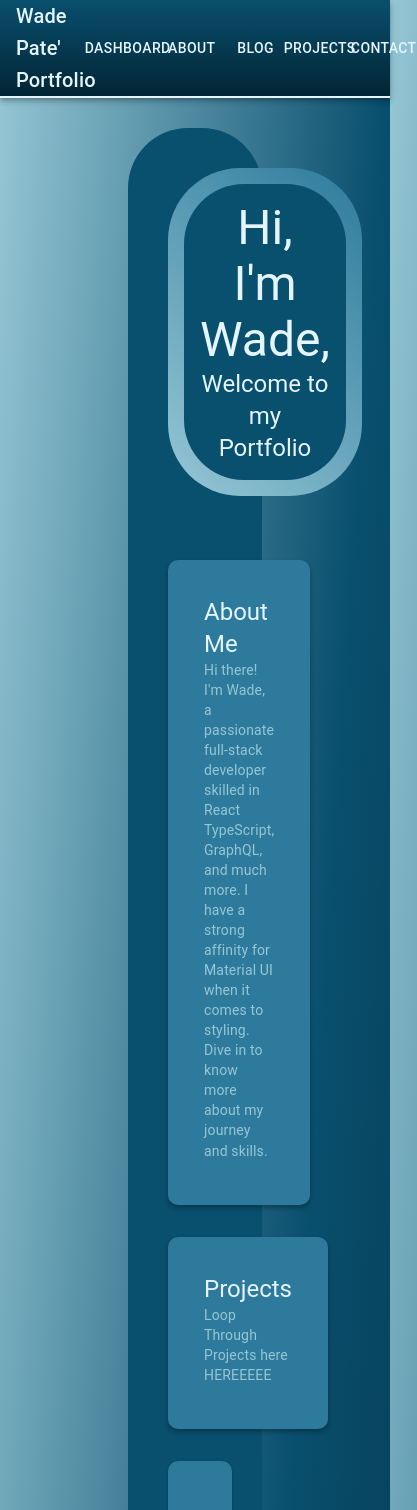
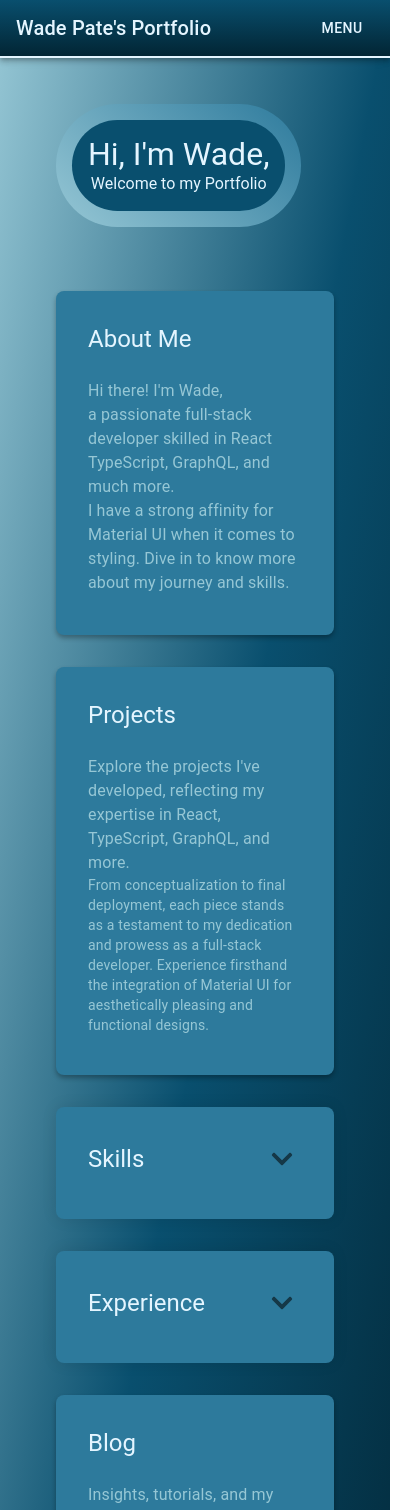
Before and after one commit to Dozr13/port_v3.0, a Next.js app: page / in a window 390 px wide. Shown: the top 1510 px of the page, 417 px wide, since content can reach past the window. Built offline with nearby package versions, Linux system fonts and the light colour scheme.

Commit message:
working on styles for mobile devices

```diff
--- a/src/app/globals.css
+++ b/src/app/globals.css
@@ -34,27 +34,27 @@ body {
 }
 
 .card {
-  background-color: #094f6e;
+  background-color: var(--secondary-background-color);
 }
 
 /* Text & Typography */
 h1,
 h2,
 h3 {
-  color: #e4f5ff;
+  color: var(--primary-color);
 }
 p,
 span {
-  color: #96c7d5;
+  color: var(--secondary-color);
 }
 
 /* Buttons & Links */
 .button-primary {
-  background-color: #e4f5ff;
+  background-color: var(--primary-color);
   color: #022534;
 }
 .button-secondary {
-  background-color: #96c7d5;
+  background-color: var(--secondary-color);
   color: #022534;
 }
 a {
@@ -63,5 +63,12 @@ a {
 
 /* Borders & Shadows */
 .card {
-  box-shadow: 0px 4px 6px #2d7a9c;
+  box-shadow: 0px 4px 6px --mid-ground-color;
 }
+
+@media only screen and (max-width: 600px) {
+  body {
+    padding: 1rem;
+    padding-top: 4rem;
+  }
+}
--- a/src/app/layout.tsx
+++ b/src/app/layout.tsx
@@ -6,7 +6,7 @@ import "./globals.css";
 const inter = Inter({ subsets: ["latin"] });
 
 export const metadata: Metadata = {
-  title: "Portfolio App ~ Wade Pate",
+  title: "Wade Pate's Portfolio",
   description: "Generated by create next app, customized by yours truly",
 };
 
--- a/src/app/page.tsx
+++ b/src/app/page.tsx
@@ -1,4 +1,16 @@
-import { Box, Card, CardContent, Grid, Typography } from "@mui/material";
+"use client";
+import {
+  Box,
+  Card,
+  CardContent,
+  Collapse,
+  Grid,
+  IconButton,
+  Typography,
+} from "@mui/material";
+import { FaChevronDown, FaChevronUp } from "react-icons/fa";
+
+import { useState } from "react";
 import Footer from "../components/footer";
 import Header from "../components/header";
 import HoverLinkCard from "../components/hover-link-card";
@@ -10,6 +22,17 @@ import {
 } from "../constants/color-palette";
 
 export default function Home() {
+  const [isSkillsExpanded, setSkillsExpanded] = useState(false);
+  const [isExperienceExpanded, setExperienceExpanded] = useState(false);
+
+  const toggleSkills = () => {
+    setSkillsExpanded(!isSkillsExpanded);
+  };
+
+  const toggleExperience = () => {
+    setExperienceExpanded(!isExperienceExpanded);
+  };
+
   return (
     <Box
       sx={{
@@ -17,6 +40,10 @@ export default function Home() {
         backgroundColor: SECONDARY_BACKGROUND_COLOR,
         padding: 5,
         borderRadius: 15,
+        "@media (max-width:600px)": {
+          backgroundColor: "transparent",
+          flexGrow: 0,
+        },
       }}
     >
       <Header />
@@ -33,16 +60,34 @@ export default function Home() {
       >
         <Box
           sx={{
+            flexGrow: 1,
+            height: "100%",
             background: "#094f6e",
             borderRadius: 15,
             padding: 2,
             textAlign: "center",
           }}
         >
-          <Typography variant="h3" sx={{ color: PRIMARY_COLOR }}>
+          <Typography
+            variant="h3"
+            sx={{
+              color: PRIMARY_COLOR,
+              "@media (max-width:600px)": {
+                fontSize: "2rem",
+              },
+            }}
+          >
             Hi, I&apos;m Wade,
           </Typography>
-          <Typography variant="h5" sx={{ color: PRIMARY_COLOR }}>
+          <Typography
+            variant="h5"
+            sx={{
+              color: PRIMARY_COLOR,
+              "@media (max-width:600px)": {
+                fontSize: "1rem",
+              },
+            }}
+          >
             Welcome to my Portfolio
           </Typography>
         </Box>
@@ -51,86 +96,155 @@ export default function Home() {
       {/* Grid Intro Parts */}
       <Grid container spacing={4}>
         {/* About Me */}
-
-        <Grid item md={6} xs={12}>
+        <Grid item md={6} sm={12} xs={12} style={{ display: "flex" }}>
           <HoverLinkCard
             href="/about"
             title="About Me"
-            description="Hi there! I'm Wade, a passionate full-stack developer skilled in React TypeScript, GraphQL, and much more. I have a strong affinity for Material UI when it comes to styling. Dive in to know more about my journey and skills."
+            description={[
+              "Hi there! I'm Wade,",
+              <br key="line-break-1" />,
+              "a passionate full-stack developer skilled in React TypeScript, GraphQL, and much more.",
+              <br key="line-break-2" />,
+              "I have a strong affinity for Material UI when it comes to styling. Dive in to know more about my journey and skills.",
+            ]}
           />
         </Grid>
-
-        {/* Add a photo or avatar */}
+        {/* // TODO: Add a photo or avatar */}
 
         {/* Projects */}
         {/* // TODO: Work on implementing Projects to take up row 1 col 2 AND row 2 col 2 */}
-        <Grid item md={6} xs={12}>
+        <Grid item md={6} sm={12} xs={12} style={{ display: "flex" }}>
           <HoverLinkCard
             href="/projects"
             title="Projects"
-            description="Loop Through Projects here"
-            descriptionLineTwo="HEREEEEE"
+            description="Explore the projects I've developed, reflecting my expertise in React, TypeScript, GraphQL, and more."
+            descriptionLineTwo="From conceptualization to final deployment, each piece stands as a testament to my dedication and prowess as a full-stack developer. Experience firsthand the integration of Material UI for aesthetically pleasing and functional designs."
           />
         </Grid>
 
         {/* Skills */}
-        <Grid item md={6} xs={12}>
+        <Grid container item spacing={4} alignItems="stretch">
+          <Grid item md={6} sm={12} xs={12} style={{ flexGrow: 1 }}>
             <Card
               sx={{
+                height: isSkillsExpanded ? "100%" : "auto", // Setting height conditionally
+                width: "100%",
                 backgroundColor: MID_GROUND_COLOR,
-              borderRadius: "10px",
-              padding: 4,
+                borderRadius: 2,
+                padding: 2,
                 color: "#e4f5ff",
+                position: "relative",
+                boxShadow: "0px 0px 15px rgba(0, 0, 0, 0.1)", // Add shadow for button effect
+                "&:hover": {
+                  boxShadow: "0px 0px 20px rgba(0, 0, 0, 0.2)", // Enhanced shadow on hover
+                },
               }}
             >
               <CardContent>
+                <Box
+                  sx={{
+                    display: "flex",
+                    alignItems: "center", // This ensures vertical alignment
+                    justifyContent: "space-between", // This ensures maximum space between the two items
+                  }}
+                >
                   <Typography variant="h5" component="div">
                     Skills
                   </Typography>
+                  <IconButton
+                    aria-label="expand"
+                    onClick={toggleSkills}
+                    sx={{
+                      transform: isSkillsExpanded
+                        ? "rotate(180deg)"
+                        : "rotate(0deg)",
+                    }}
+                  >
+                    {/* // TODO: Fix the Chevron changing */}
+                    {isSkillsExpanded ? <FaChevronUp /> : <FaChevronDown />}
+                  </IconButton>
+                </Box>
+                <Collapse in={isSkillsExpanded} timeout="auto" unmountOnExit>
                   <Typography variant="body2">
                     <strong>Languages & Frameworks:</strong>
                     - React & Next.js for advanced UI/UX, TypeScript for
-                type-checking. - GraphQL with Apollo Client for API management.
-                - Vue.js, Nuxt for component architecture & Vuex.
+                    type-checking. - GraphQL with Apollo Client for API
+                    management. - Vue.js, Nuxt for component architecture &
+                    Vuex.
                     <br />
                     <br />
                     <strong>Libraries & Tools:</strong>
-                - Material UI for UI components, Tailwind CSS & SASS for styles.
-                - Firebase: Auth, Firestore, and cloud functions.
+                    - Material UI for UI components, Tailwind CSS & SASS for
+                    styles. - Firebase: Auth, Firestore, and cloud functions.
                     <br />
                     <br />
                     <strong>Dev Practices:</strong>- Responsive Design, SEO
-                Optimization with meta tags and SSR. - Performance Tuning: Lazy
-                loading, code splitting, asset optimization.
+                    Optimization with meta tags and SSR. - Performance Tuning:
+                    Lazy loading, code splitting, asset optimization.
                   </Typography>
+                </Collapse>
               </CardContent>
             </Card>
           </Grid>
 
           {/* Experience */}
-        <Grid item md={6} xs={12}>
+          <Grid item md={6} sm={12} xs={12} style={{ flexGrow: 1 }}>
             <Card
               sx={{
+                height: isExperienceExpanded ? "100%" : "auto", // Setting height conditionally
+                width: "100%",
                 backgroundColor: "#2d7a9c",
-              borderRadius: "10px",
-              padding: "20px",
+                borderRadius: 2,
+                padding: 2,
                 color: "#e4f5ff",
+                position: "relative",
+                boxShadow: "0px 0px 15px rgba(0, 0, 0, 0.1)", // Add shadow for button effect
+                "&:hover": {
+                  boxShadow: "0px 0px 20px rgba(0, 0, 0, 0.2)", // Enhanced shadow on hover
+                },
               }}
             >
               <CardContent>
+                <Box
+                  sx={{
+                    display: "flex",
+                    alignItems: "center",
+                    justifyContent: "space-between",
+                  }}
+                >
                   <Typography variant="h5" component="div">
                     Experience
                   </Typography>
+                  <IconButton
+                    aria-label="expand"
+                    onClick={toggleExperience}
+                    sx={{
+                      transform: isExperienceExpanded
+                        ? "rotate(180deg)"
+                        : "rotate(0deg)",
+                    }}
+                  >
+                    {/* // TODO: Fix the Chevron changing */}
+                    {isExperienceExpanded ? <FaChevronUp /> : <FaChevronDown />}
+                  </IconButton>
+                </Box>
+                <Collapse
+                  in={isExperienceExpanded}
+                  timeout="auto"
+                  unmountOnExit
+                >
                   <Typography variant="body2">
                     <strong>
-                  Full Stack Developer at Hidden Mountain Data – Meridian, Idaho
+                      Full Stack Developer at Hidden Mountain Data – Meridian,
+                      Idaho
                     </strong>
                     (July 2023 – Present)
                     <br />
                     - Redesigned [specific website], achieving a 15% increase in
                     daily visitors.
                     <br />
-                - Optimized website performance, decreasing load times by 25%.
+                    - Optimized website performance, decreasing load times by
+                    25%.
                     <br /> - Mentored junior developers, enhancing team
                     productivity.
                     <br />
@@ -140,35 +254,37 @@ export default function Home() {
                     </strong>
                     (July 2021 – May 2023)
                     <br />
-                - Led development of [specific project], resulting in [specific
-                achievement].
+                    - Led development of [specific project], resulting in
+                    [specific achievement].
                     <br />
-                - Collaborated with design and product teams on interactive web
-                applications.
-                <br /> - Introduced unit testing, improving code reliability by
-                30%.
+                    - Collaborated with design and product teams on interactive
+                    web applications.
+                    <br /> - Introduced unit testing, improving code reliability
+                    by 30%.
                   </Typography>
+                </Collapse>
               </CardContent>
             </Card>
           </Grid>
+        </Grid>
 
         {/* Blog Posts */}
-        <Grid item md={6} xs={12}>
+        <Grid item md={6} sm={12} xs={12} style={{ display: "flex" }}>
           <HoverLinkCard
             href="/blog"
             title="Blog"
-            description="Pull latest articles"
-            descriptionLineTwo="HEREEEEE"
+            description="Insights, tutorials, and my two cents on tech."
+            descriptionLineTwo="Peek into my thoughts, one post at a time."
           />
         </Grid>
 
         {/* Contact Me */}
-        <Grid item md={6} xs={12}>
+        <Grid item md={6} sm={12} xs={12} style={{ display: "flex" }}>
           <HoverLinkCard
             href="/contact"
             title="Contact"
-            description="Hmm, small form perhaps or maybe something else like:"
-            descriptionLineTwo="Let's get to know each other!"
+            description="Have a project in mind? Let's collaborate."
+            descriptionLineTwo="Reach out, and let's build something great together."
           />
         </Grid>
       </Grid>
--- a/src/components/header.tsx
+++ b/src/components/header.tsx
@@ -1,5 +1,18 @@
-import { AppBar, Box, Button, Toolbar, Typography } from "@mui/material";
+"use client";
+import {
+  AppBar,
+  Box,
+  Button,
+  Drawer,
+  List,
+  ListItem,
+  Toolbar,
+  Typography,
+  useMediaQuery,
+  useTheme,
+} from "@mui/material";
 import Link from "next/link";
+import { useState } from "react";
 import {
   BACKGROUND_COLOR,
   PRIMARY_COLOR,
@@ -7,6 +20,29 @@ import {
 } from "../constants/color-palette";
 
 const Header = () => {
+  const [isDrawerOpen, setIsDrawerOpen] = useState(false);
+  const theme = useTheme();
+  const isMobile = useMediaQuery(theme.breakpoints.down("sm"));
+
+  const DrawerItem = ({
+    href,
+    children,
+  }: {
+    href: string;
+    children: string;
+  }) => (
+    <ListItem
+      button={true}
+      onClick={() => setIsDrawerOpen(false)}
+      sx={{
+        margin: "0.8rem 0",
+        padding: "0.5rem 1rem",
+      }}
+    >
+      <Link href={href}>{children}</Link>
+    </ListItem>
+  );
+
   return (
     <AppBar
       sx={{
@@ -18,26 +54,68 @@ const Header = () => {
     >
       <Toolbar>
         <Typography variant="h6" component="div">
-          <Link href="/">Wade Pate&apos; Portfolio</Link>
+          <Link href="/">Wade Pate&apos;s Portfolio</Link>
         </Typography>
 
         <Box sx={{ flexGrow: 1 }} />
 
-        <Button color="inherit" sx={{ "&:hover": { color: PRIMARY_COLOR } }}>
+        {isMobile ? (
+          <>
+            <Button onClick={() => setIsDrawerOpen(true)}>Menu</Button>
+            <Drawer
+              anchor="right"
+              open={isDrawerOpen}
+              onClose={() => setIsDrawerOpen(false)}
+              PaperProps={{
+                sx: {
+                  background: `linear-gradient(to bottom, ${SECONDARY_BACKGROUND_COLOR}, ${BACKGROUND_COLOR})`,
+                  color: PRIMARY_COLOR,
+                },
+              }}
+            >
+              <List sx={{ padding: 2 }}>
+                <DrawerItem href="/dashboard">Dashboard</DrawerItem>
+                <DrawerItem href="/about">About</DrawerItem>
+                <DrawerItem href="/blog">Blog</DrawerItem>
+                <DrawerItem href="/projects">Projects</DrawerItem>
+                <DrawerItem href="/contact">Contact</DrawerItem>
+              </List>
+            </Drawer>
+          </>
+        ) : (
+          <>
+            <Button
+              color="inherit"
+              sx={{ "&:hover": { color: PRIMARY_COLOR } }}
+            >
               <Link href="/dashboard">Dashboard</Link>
             </Button>
-        <Button color="inherit" sx={{ "&:hover": { color: PRIMARY_COLOR } }}>
+            <Button
+              color="inherit"
+              sx={{ "&:hover": { color: PRIMARY_COLOR } }}
+            >
               <Link href="/about">About</Link>
             </Button>
-        <Button color="inherit" sx={{ "&:hover": { color: PRIMARY_COLOR } }}>
+            <Button
+              color="inherit"
+              sx={{ "&:hover": { color: PRIMARY_COLOR } }}
+            >
               <Link href="/blog">Blog</Link>
             </Button>
-        <Button color="inherit" sx={{ "&:hover": { color: PRIMARY_COLOR } }}>
+            <Button
+              color="inherit"
+              sx={{ "&:hover": { color: PRIMARY_COLOR } }}
+            >
               <Link href="/projects">Projects</Link>
             </Button>
-        <Button color="inherit" sx={{ "&:hover": { color: PRIMARY_COLOR } }}>
+            <Button
+              color="inherit"
+              sx={{ "&:hover": { color: PRIMARY_COLOR } }}
+            >
               <Link href="/contact">Contact</Link>
             </Button>
+          </>
+        )}
       </Toolbar>
     </AppBar>
   );
--- a/src/components/hover-link-card.tsx
+++ b/src/components/hover-link-card.tsx
@@ -1,4 +1,5 @@
 import { ButtonBase, Card, CardContent, Link, Typography } from "@mui/material";
+import { Fragment } from "react";
 import {
   MID_GROUND_COLOR,
   PRIMARY_COLOR,
@@ -6,10 +7,10 @@ import {
 } from "../constants/color-palette";
 
 interface HoverLinkCardProps {
-  href: string | undefined;
+  href: string;
   title: string;
-  description: string;
-  descriptionLineTwo?: string;
+  description: string | JSX.Element | (string | JSX.Element)[];
+  descriptionLineTwo?: string | JSX.Element;
 }
 
 const HoverLinkCard = ({
@@ -20,12 +21,13 @@ const HoverLinkCard = ({
 }: HoverLinkCardProps) => {
   return (
     <Link href={href} underline="none">
-      <ButtonBase component="div">
+      <ButtonBase component="div" style={{ display: "flex", height: "100%" }}>
         <Card
           sx={{
+            height: "100%",
             backgroundColor: MID_GROUND_COLOR,
-            borderRadius: "10px",
-            padding: "20px",
+            borderRadius: 2,
+            p: 2,
             color: PRIMARY_COLOR,
             boxShadow: "0 3px 5px rgba(0, 0, 0, 0.3)",
             transition: "all 0.3s ease",
@@ -42,7 +44,14 @@ const HoverLinkCard = ({
             <Typography variant="h5" component="div">
               {title}
             </Typography>
-            <Typography variant="body2">{description}</Typography>
+            <br />
+            <Typography variant="body1">
+              {Array.isArray(description)
+                ? description.map((item, index) => (
+                    <Fragment key={index}>{item}</Fragment>
+                  ))
+                : description}
+            </Typography>
             {descriptionLineTwo && (
               <Typography variant="body2">{descriptionLineTwo}</Typography>
             )}
```
Also changed, not shown: src/components/footer.tsx (+17 -1 lines). Lines whose indentation alone changed are shown as unchanged.
